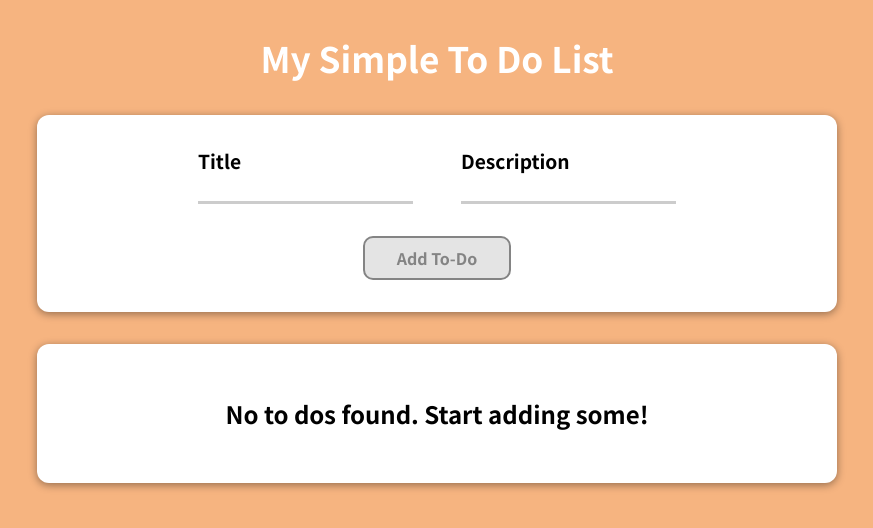
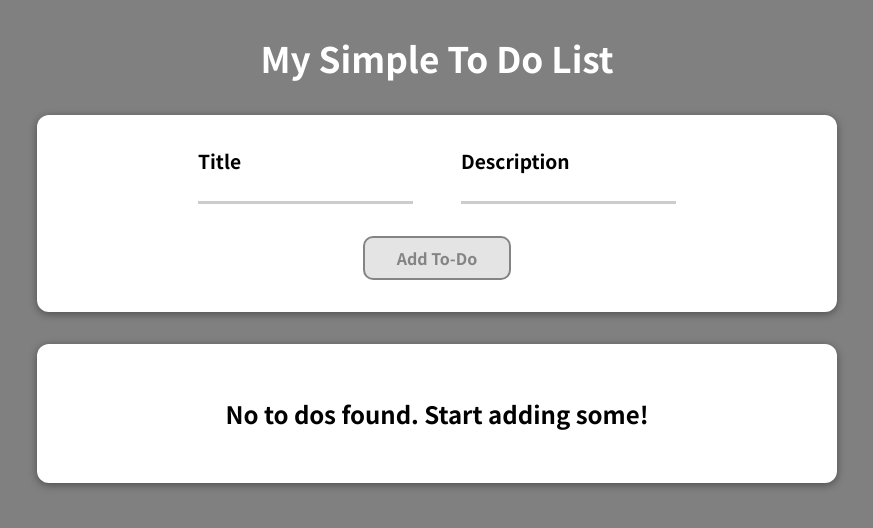
Before and after one commit to sopoour/to-do-app, a React (Create React App) app: page / in a window 1280 px wide. Shown: the top 528 px of the page, without its empty margins (203-1076 px from the left). Built offline with nearby package versions, Linux system fonts and the light colour scheme.

Commit message:
background color change

```diff
--- a/src/index.css
+++ b/src/index.css
@@ -10,7 +10,7 @@ html {
 
 body {
   margin: 2rem 0.6rem;
-  background-color: rgba(244, 162, 97, 0.8);
+  background-color: grey;
 }
 
 button {
```
Also changed, not shown: 1 other file (tests, documents, lock files or other folders).
